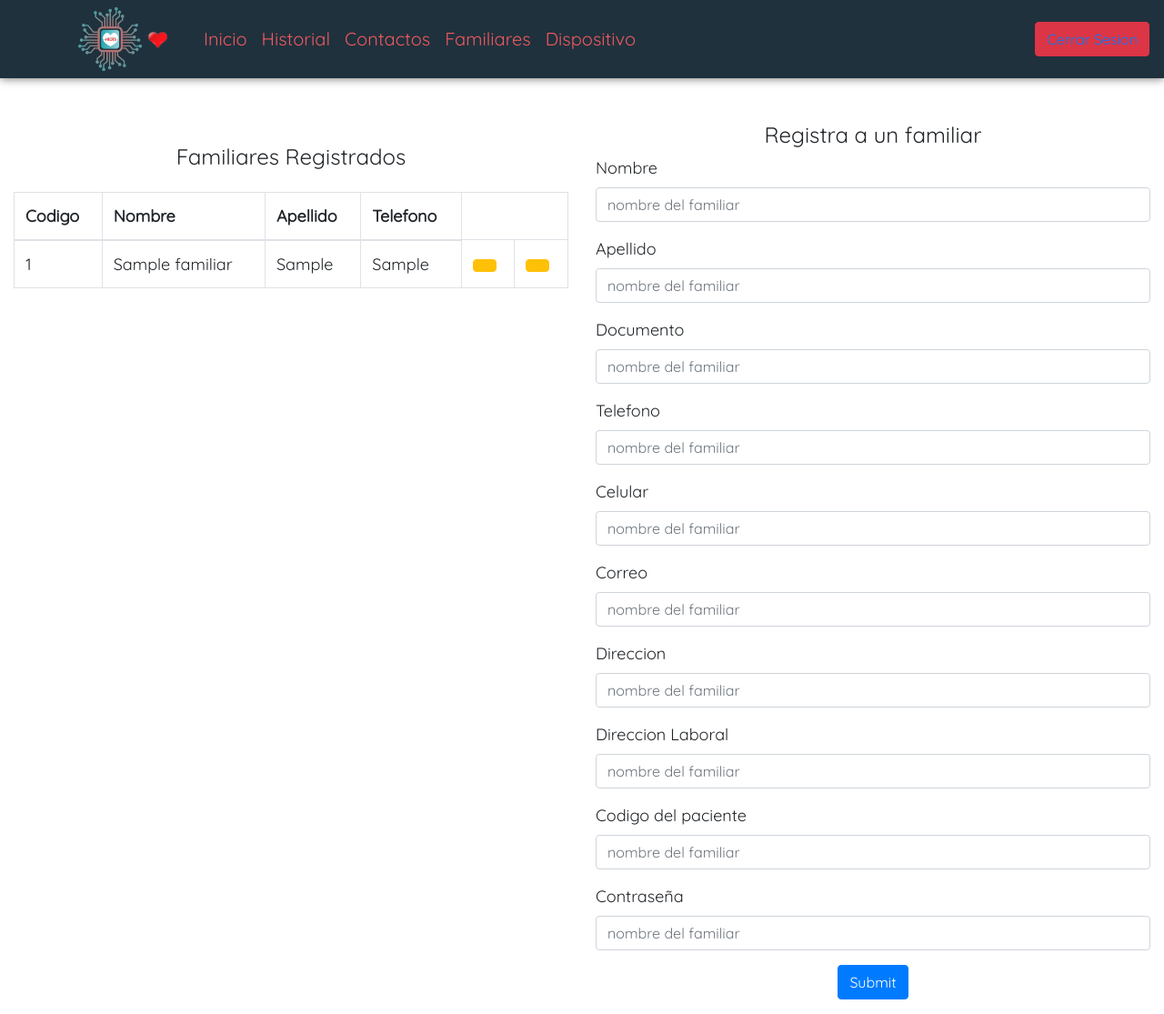
After one commit to andresfelcar/proyecto-hidis, a PHP site: page /familiares.php in a window 1280 px wide. The commit adds this page. Shown: the whole page at 91% size. Run offline with PHP 8.4, Linux system fonts and the light colour scheme; the visitor is signed in with stand-in values (Sample User, id 1); tables that the repository leaves empty hold one stand-in row (values such as "Sample post").

Commit message:
Crud Gustavo

```diff
--- a/Controller/Controller.php
+++ b/Controller/Controller.php
@@ -1,10 +1,17 @@
 <?php
 
 require_once "Login_Controller.php";
-
+require_once "FamiliarController.php";
 class Controller{
 
     public function Login($option,$array=[]){
         return Login_Controller::Main($option,$array);
     }
+    public function Familiar($option,$array=[]){
+        return FamiliarController::Main($option,$array);
+    }
+
+
 }
+
+?>
--- /dev/null
+++ b/Controller/FamiliarController.php
@@ -0,0 +1,72 @@
+<?php
+
+require_once "Modelo/Conexion.php";
+
+class FamiliarController{
+    private function __construct(){}
+    public static function Main($option,$array=[])
+    {
+
+        $familia=new FamiliarController();
+        switch($option){
+         case 0:
+            $result = $familia->Consult($array);
+         break;
+         case 1:
+            $result = $familia->Insert($array);
+         break;
+         case 2:
+            $result = $familia->Update($array);
+         break;
+         case 3:
+            $result = $familia->Delete($array);
+         break;
+
+        }
+        return $result;
+    }
+    public function Consult($array){
+
+        $conexion = Conexion::connection();
+
+        if($array==null){
+            $sql = "SELECT * from familiar";
+        return $conexion->query($sql);
+        }
+
+        $sql = "SELECT * from familiar WHERE idfamiliar='$array'";
+        return $conexion->query($sql);
+    }
+    public function Insert($array){
+
+        $conexion = Conexion::connection();
+
+
+        $sql="INSERT INTO familiar (nombres,apellidos,documento_id,telefono,movil,correo,
+        direccion_residencia,direccion_laboral,idpaciente,contrasena) VALUES (?,?,?,?,?,?,?,?,?,MD5(?))";
+        $stmt=$conexion->prepare($sql);
+        $stmt->bind_param("ssssssssis", $array[0], $array[1], $array[2], $array[3], $array[4], $array[5],$array[6],$array[7],$array[8],$array[9]);
+        $stmt->execute();
+    }
+    public function Update($array){
+
+        $conexion =Conexion::connection();
+        $sql = "UPDATE familiar SET nombres=?,apellidos=?,documento_id=?,telefono=?,
+        movil=?,correo=?,direccion_residencia=?,direccion_laboral=?,idpaciente=?,contrasena=? WHERE idfamiliar=?";
+        $stmt =$conexion->prepare($sql);
+        $stmt->bind_param("ssssssssisi", $array[0], $array[1], $array[2], $array[3], $array[4], $array[5],$array[6],$array[7],$array[8],$array[9],$array[10]);
+        $stmt->execute();
+    }
+    public function Delete($array){
+
+        $conexion =Conexion::connection();
+
+        $sql ="DELETE FROM familiar WHERE idfamiliar=?";
+        $stmt =$conexion->prepare($sql);
+        $stmt->bind_param("i",$array[0]);
+        $stmt->execute();
+
+    }
+}
+
+?>
--- a/Controller/Login_Controller.php
+++ b/Controller/Login_Controller.php
@@ -33,7 +33,7 @@ Class Login_Controller{
     public function Consult($array){
 
         $conexion=Conexion::connection();
-        $sql = "SELECT * FROM usuarios WHERE correo=? AND contrasena=MD5(?)";
+        $sql = "SELECT * FROM paciente WHERE correo=? AND contrasena=MD5(?)";
         $stmt=$conexion->prepare($sql);
         $stmt->bind_param("ss",$array[0],$array[1]);
         $stmt->execute();
@@ -43,14 +43,15 @@ Class Login_Controller{
     }
     public function Insert($array) {
 
+
         $Conexion = Conexion::connection();
-        $sql="SELECT * FROM usuarios WHERE correo = '$array[2]'";
+        $sql="SELECT * FROM paciente WHERE correo = '$array[2]'";
         $result =$Conexion->query($sql);
         $filas=$result->num_rows;
         if($filas>0){
           echo  "<script> alert('Ya existe una cuenta con ese correo ');</script>";
         }else{
-        $stmt=$Conexion->prepare("INSERT INTO usuarios(nombre,apellido,correo,contrasena) VALUES (?,?,?,MD5(?))");
+        $stmt=$Conexion->prepare("INSERT INTO paciente (nombres,apellidos,correo,contrasena) VALUES (?,?,?,MD5(?))");
         $stmt->bind_param("ssss", $array[0],$array[1],$array[2],$array[3]);
         $stmt->execute();
         echo "<script>alert('Usuario registrado con exito');</script>" ;
--- a/css/ingreso.css
+++ b/css/ingreso.css
@@ -9,7 +9,7 @@ body{
 
 /*NAV*/
 .navbar{
-    position:fixed;
+
     z-index:100;width:100%;
     box-shadow: 0 0 10px 0 rgba(0 , 0, 0, .6);
     background:#162936f5;
--- /dev/null
+++ b/familiares.php
@@ -0,0 +1,188 @@
+<?php
+ @session_start();
+ require_once "Controller/Controller.php";
+ $resultado=$_SESSION['user'];
+ if($resultado==null){
+   header("location:index.php");
+ }
+if(!empty($_POST['nombreF']) && !empty($_POST['apellidoF'])){
+  $array=[];
+  error_reporting(E_ALL ^ E_NOTICE);
+  array_push($array,
+  $_POST['nombreF'],
+  $_POST['apellidoF'],
+  $_POST['documentoF'],
+  $_POST['telefonoF'],
+  $_POST['celularF'],
+  $_POST['correoF'],
+  $_POST['direccionF'],
+  $_POST['direccionlF'],
+  $_POST['codigoP'],
+  $_POST['contraseñaF']);
+
+  $familia=new Controller();
+  $result=$familia->Familiar(1,$array);
+}
+
+?>
+<!doctype html>
+<html>
+
+<head>
+    <!-- TAGS -->
+    <meta charset="utf-8">
+    <meta name="viewport" content="width=device-width, initial-scale=1, shrink-to-fit=no">
+    <title>CARDIO</title>
+    <link rel="icon" href="img/logo.png">
+    <!-- Bootstrap -->
+    <link rel="stylesheet" href="css/bootstrap.css">
+    <link rel="stylesheet" href="css/bootstrap.min.css">
+    <!-- ICONOS-->
+    <link rel="stylesheet" href="css/style.css">
+    <link rel="stylesheet" href="fonts/style.css">
+    <!-- CSS -->
+    <link rel="stylesheet" href="css/ingreso.css">
+</head>
+
+<body>
+
+    <nav class="navbar navbar-expand-lg navbar-light ">
+        <img id="logo_nav" src="img/logo.png" alt="logo">
+        <img id="palpitar" src="img/corazon1.gif" alt="corazon">
+        <button class="navbar-toggler" type="button" data-toggle="collapse" data-target="#navbarSupportedContent"
+            aria-controls="navbarSupportedContent" aria-expanded="false" aria-label="Toggle navigation">
+            <span class="navbar-toggler-icon"></span>
+        </button>
+        <div class="collapse navbar-collapse" id="navbarSupportedContent">
+            <ul class="navbar-nav mr-auto">
+                <li class="nav-item">
+                    <a class="nav-link" href="ingreso.php">Inicio</a>
+                </li>
+                <li class="nav-item">
+                    <a class="nav-link" href="#">Historial</a>
+                </li>
+                <li class="nav-item">
+                    <a class="nav-link" href="#">Contactos</a>
+                </li>
+                <li class="nav-item">
+                    <a class="nav-link" href="familiares.php">Familiares</a>
+                </li>
+                <li class="nav-item">
+                    <a class="nav-link" href="#">Dispositivo</a>
+                </li>
+
+                <li class="nav-item">
+                    <a class="nav-link ml-5" href="micuenta.html"></a>
+                </li>
+            </ul>
+            <button type="button" class="btn btn-danger"><a href="salir.php">Cerrar Sesion</a></button>
+
+        </div>
+    </nav>
+
+    <div class="container-fluid pt-5">
+<div class="row ">
+    <div class="col mt-4">
+      <h4 class="mb-4 text-center">Familiares Registrados</h4>
+
+
+        <table class="table table-bordered">
+            <thead>
+                <tr>
+                    <th scope="col">Codigo</th>
+                    <th scope="col">Nombre</th>
+                    <th scope="col">Apellido</th>
+                    <th scope="col">Telefono</th>
+
+                </tr>
+            </thead>
+            <tbody>
+                <?php
+                    $pro = new Controller();
+                    $productos=$pro->Familiar(0);
+                    while ($mostrar = $productos->fetch_row()) {
+                ?>
+
+                    <tr>
+                        <td><?php echo $mostrar[0] ?></td>
+                        <td><?php echo $mostrar[1] ?></td>
+                        <td><?php echo $mostrar[2] ?></td>
+                        <td><?php echo $mostrar[5] ?></td>
+                        <td><a class="btn btn-warning"  href="editFa.php?update_id=<?php echo $mostrar[0]?>
+                        " title="Editar Familiar"><span class="glyphicon glyphicon-edit"></span></a></td>
+
+                        <td><a class="btn btn-warning"  href="eliminar.php?update_id=<?php echo $mostrar[0]?>
+                        " title="Editar Familiar"><span class="glyphicon glyphicon-edit"></span></a></td>
+
+
+
+
+                    </tr>
+                <?php
+                }
+                ?>
+            </tbody>
+            </table>
+              </div>
+    <div class="col">
+        <form method="POST">
+            <div class="form-group">
+                <h4 class="text-center">Registra a un familiar</h4>
+              <label for="exampleFormControlInput1 mt-4">Nombre</label>
+              <input name="nombreF" type="text" class="form-control" id="exampleFormControlInput1" placeholder="nombre del familiar" required>
+            </div>
+            <div class="form-group">
+              <label for="exampleFormControlInput1 mt-4">Apellido</label>
+              <input name="apellidoF" type="text" class="form-control" id="exampleFormControlInput1" placeholder="nombre del familiar" required>
+            </div>
+            <div class="form-group">
+                <label for="exampleFormControlInput1 mt-4">Documento</label>
+                <input name="documentoF" type="text" class="form-control" id="exampleFormControlInput1" placeholder="nombre del familiar" required>
+              </div>
+              <div class="form-group">
+                <label for="exampleFormControlInput1 mt-4">Telefono</label>
+                <input name="telefonoF" type="text" class="form-control" id="exampleFormControlInput1" placeholder="nombre del familiar" required>
+              </div>
+              <div class="form-group">
+                <label for="exampleFormControlInput1 mt-4">Celular</label>
+                <input name="celularF" type="text" class="form-control" id="exampleFormControlInput1" placeholder="nombre del familiar" required>
+              </div>
+              <div class="form-group">
+                <label for="exampleFormControlInput1 mt-4">Correo</label>
+                <input name="correoF" type="text" class="form-control" id="exampleFormControlInput1" placeholder="nombre del familiar" required>
+              </div>
+              <div class="form-group">
+                <label for="exampleFormControlInput1 mt-4">Direccion</label>
+                <input name="direccionF" type="text" class="form-control" id="exampleFormControlInput1" placeholder="nombre del familiar" required>
+              </div>
+              <div class="form-group">
+                <label for="exampleFormControlInput1 mt-4">Direccion Laboral</label>
+                <input name="direccionlF" type="text" class="form-control" id="exampleFormControlInput1" placeholder="nombre del familiar">
+              </div>
+              <div class="form-group">
+                <label for="exampleFormControlInput1 mt-4">Codigo del paciente</label>
+                <input name="codigoP" type="number" class="form-control" id="exampleFormControlInput1" placeholder="nombre del familiar" required>
+              </div>
+              <div class="form-group">
+                <label for="exampleFormControlInput1 mt-4">Contraseña</label>
+                <input name="contraseñaF" type="password" class="form-control" id="exampleFormControlInput1" placeholder="nombre del familiar" required>
+              </div>
+                <div class="form-group text-center">
+                    <button type="submit" class="btn btn-primary">Submit</button>
+                  </div>
+
+
+          </form>
+    </div>
+</div>
+
+
+    </div>
+    <!-- SCRIPTS -->
+    <script src="js/bootstrap.js"></script>
+    <script src="https://code.jquery.com/jquery-3.3.1.slim.min.js"></script>
+    <script src="https://cdnjs.cloudflare.com/ajax/libs/popper.js/1.14.7/umd/popper.min.js"></script>
+    <script src="https://stackpath.bootstrapcdn.com/bootstrap/4.3.1/js/bootstrap.min.js"></script>
+</body>
+
+</html>
--- a/index.php
+++ b/index.php
@@ -46,7 +46,7 @@
                     <a class="nav-link" href="#">Nosotros</a>
                 </li>
                 <li class="nav-item">
-                    <a class="nav-link" href="#">Opiniones</a>
+                    <a class="nav-link" href="familiares.php">Familiares</a>
                 </li>
                 <li class="nav-item">
                     <a class="nav-link" href="#">Referencias</a>
```
Also changed, not shown: editFa.php (added, +119 -0 lines), eliminar.php (added, +110 -0 lines), ingreso.php (+7 -6 lines), registro.php (+4 -4 lines).
